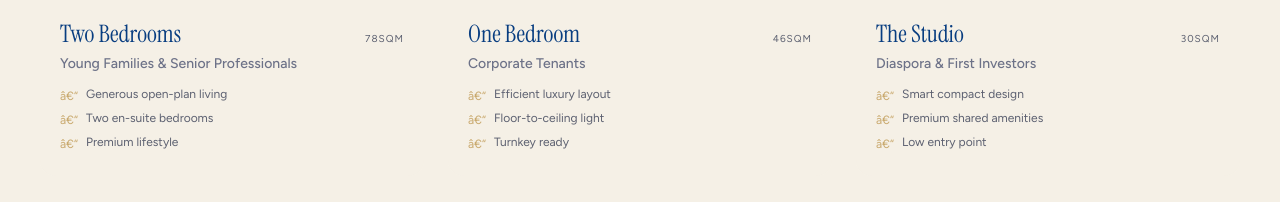
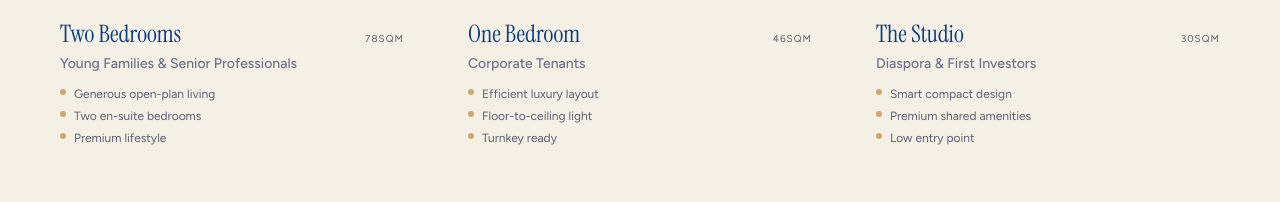
Before and after one commit to Just9ice/saplaya, a Next.js app: page / in a window 1280 px wide. Shown: the part 4777-4979 px from the top of the page. Built offline with nearby package versions, Linux system fonts and the light colour scheme.

Commit message:
Bullet points

```diff
--- a/src/components/apartment-card.tsx
+++ b/src/components/apartment-card.tsx
@@ -100,7 +100,7 @@
                   key={f}
                   className="flex items-start gap-2 text-xs text-mist"
                 >
-                  <span className="mt-0.5 text-gold">â€“</span>
+                  <div className="w-1.5 h-1.5 rounded-full bg-gold shrink-0 mt-[3px]"></div>
                   {f}
                 </li>
               ))}
```
